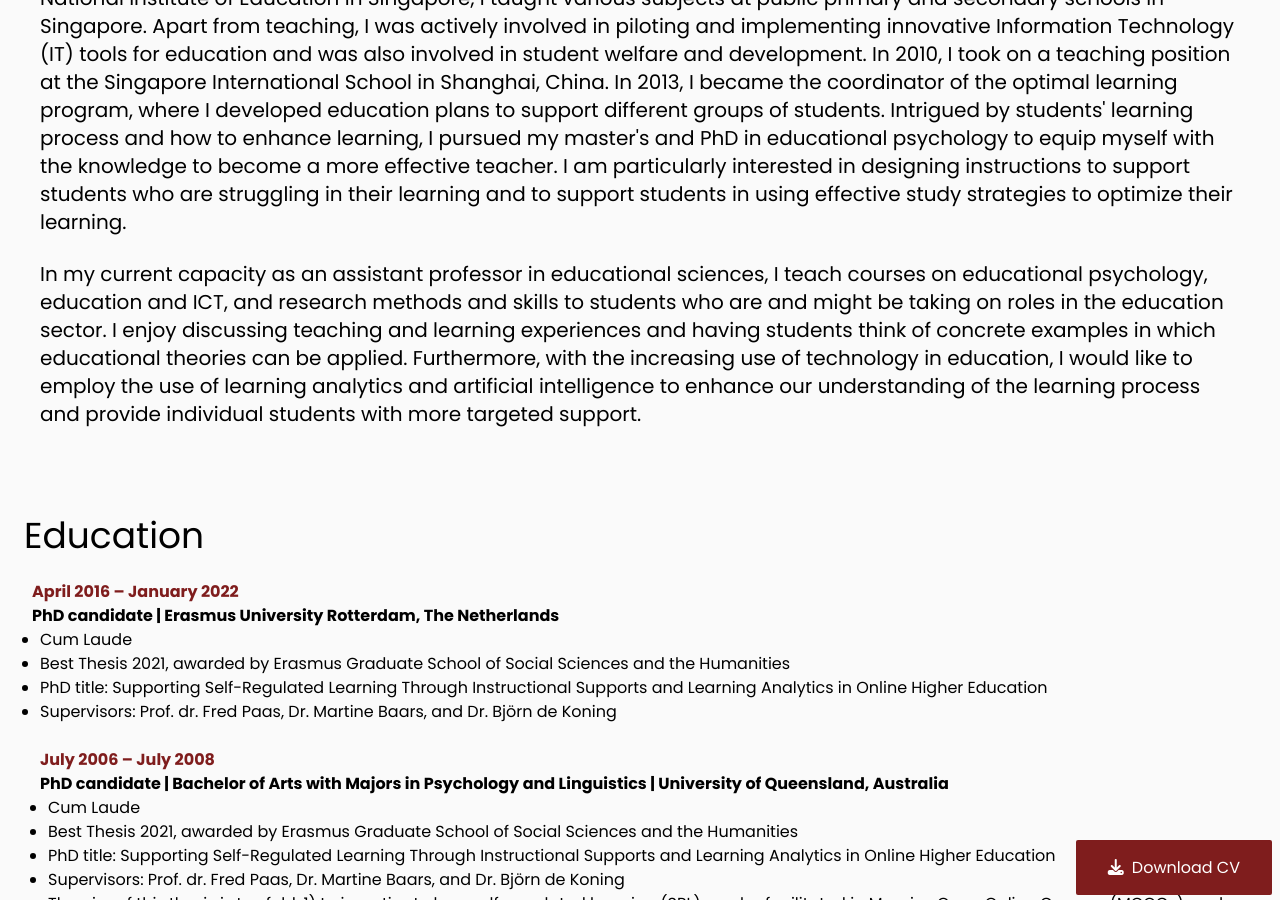
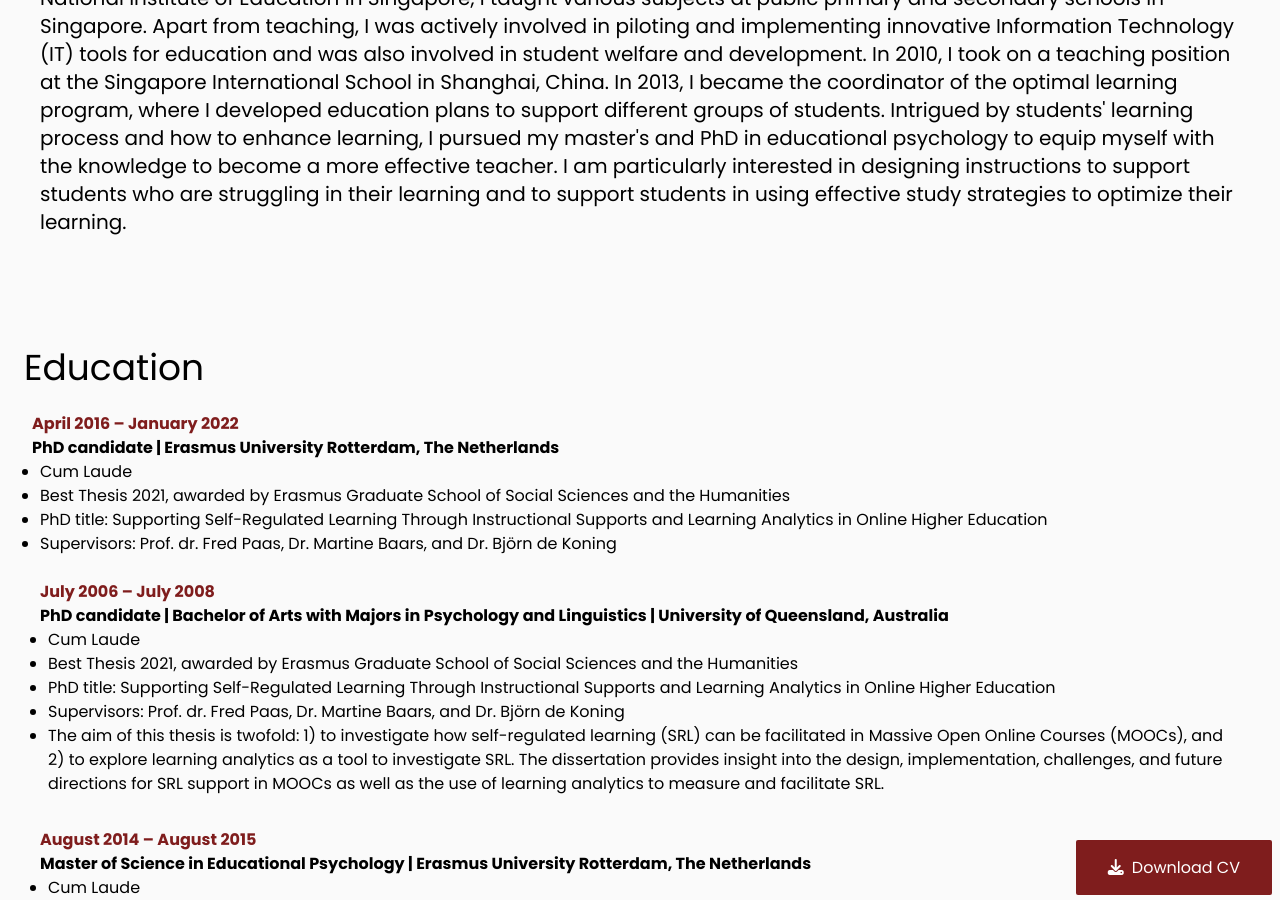
Before and after one commit to JacqWong/Jacqueline-Wong, a Jekyll site: the page built from index.md, in a window 1280 px wide and 900 px high, scrolled down 1248 px. Built offline with Jekyll 4.4.1, drawn with Linux system fonts in a browser that asks for light colours; nearby versions of some CDN libraries.

Commit message:
Update1
Deleted last paragraph on page 1

```diff
--- a/index.md
+++ b/index.md
@@ -15,6 +15,6 @@
 
 Para-3 : My passion for teaching and learning drives my interest in educational research. I have ten years of teaching experience across Singapore, China, and The Netherlands. Upon completing my teaching diploma in 2003 from the National Institute of Education in Singapore, I taught various subjects at public primary and secondary schools in Singapore. Apart from teaching, I was actively involved in piloting and implementing innovative Information Technology (IT) tools for education and was also involved in student welfare and development. In 2010, I took on a teaching position at the Singapore International School in Shanghai, China. In 2013, I became the coordinator of the optimal learning program, where I developed education plans to support different groups of students. Intrigued by students' learning process and how to enhance learning, I pursued my master's and PhD in educational psychology to equip myself with the knowledge to become a more effective teacher. I am particularly interested in designing instructions to support students who are struggling in their learning and to support students in using effective study strategies to optimize their learning.
 
-Para-4: In my current capacity as an assistant professor in educational sciences, I teach courses on educational psychology, education and ICT, and research methods and skills to students who are and might be taking on roles in the education sector. I enjoy discussing teaching and learning experiences and having students think of concrete examples in which educational theories can be applied. Furthermore, with the increasing use of technology in education, I would like to employ the use of learning analytics and artificial intelligence to enhance our understanding of the learning process and provide individual students with more targeted support.
+
 
 ---
```
